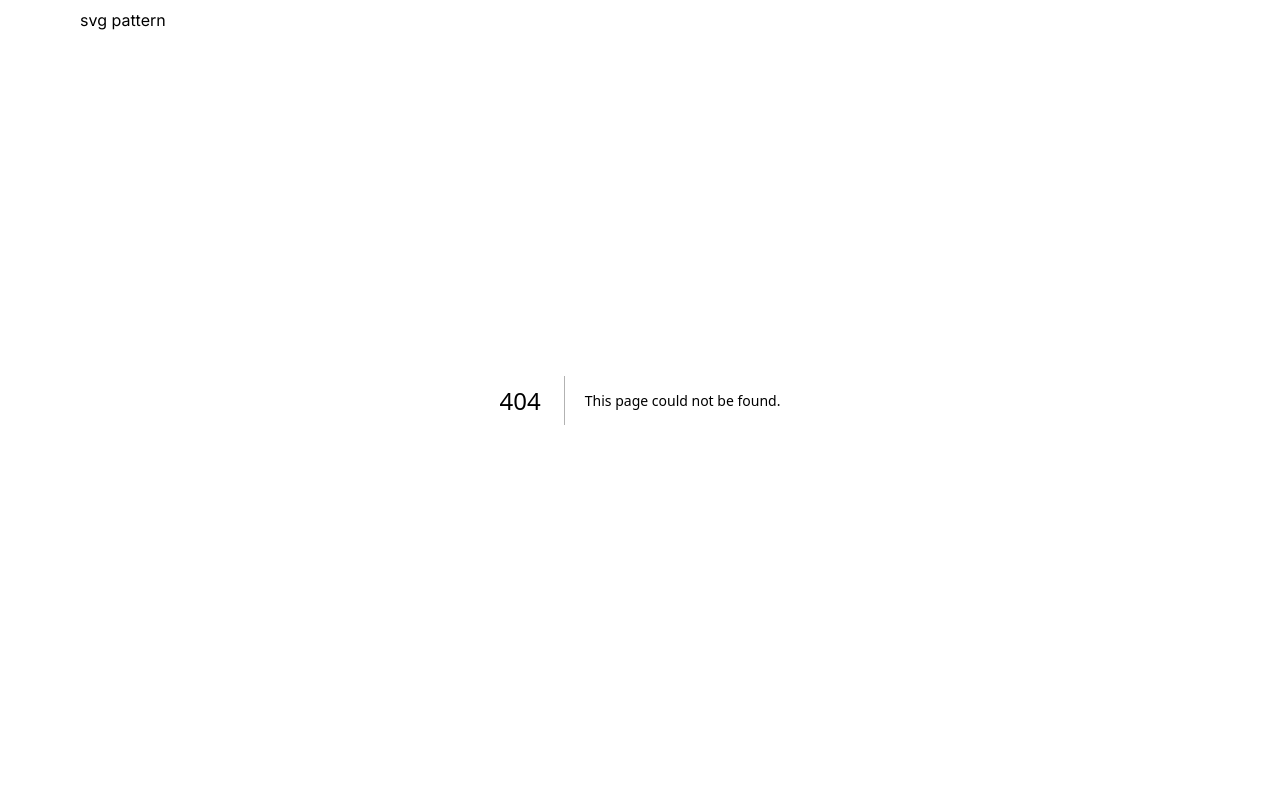
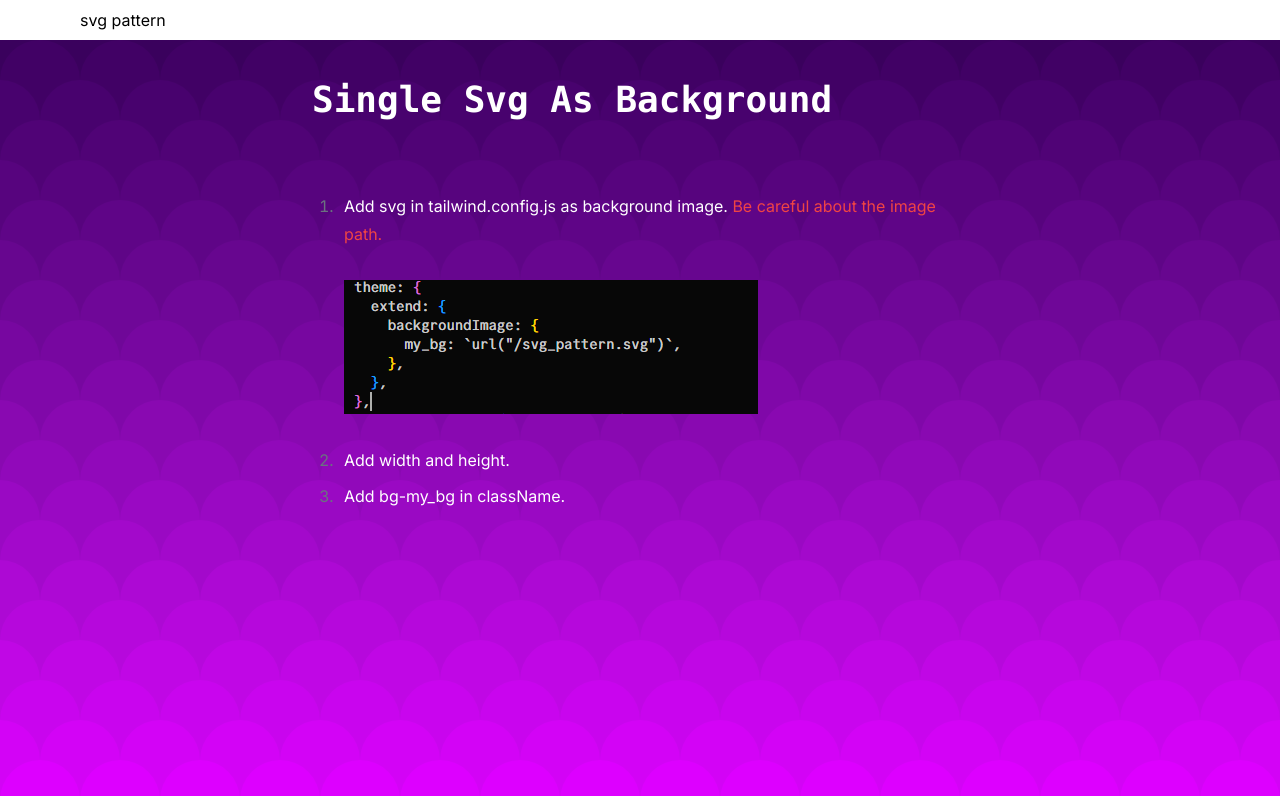
Before and after one commit to sazzadtanim/19-7-23-tailwind-background-image, a Next.js app: page /svg_full in a window 1280 px wide. Before the commit this address had no page. Shown: the top 796 px of the page. Built offline with nearby package versions, Linux system fonts and the light colour scheme.

Commit message:
created new page

```diff
--- /dev/null
+++ b/src/app/svg_full/page.tsx
@@ -0,0 +1,31 @@
+import Image from "next/image";
+import capture1 from "@png/capture.png";
+
+export default function Home() {
+  return (
+    <main className="bg-my_bg  w-screen h-screen bg-contain py-10">
+      <div className="prose text-white mx-auto">
+        <h1 className="capitalize py-10 lg:whitespace-nowrap font-mono mx-auto text-white">
+          Single svg as background
+        </h1>
+        <div>
+          <ol>
+            <li>
+              <span>
+                Add svg in tailwind.config.js as background image.
+                <span className="text-red-500">
+                  {" "}
+                  Be careful about the image path.
+                </span>
+              </span>
+              <Image alt="" src={capture1} />
+            </li>
+
+            <li>Add width and height. </li>
+            <li>Add bg-my_bg in className. </li>
+          </ol>
+        </div>
+      </div>
+    </main>
+  );
+}
```
